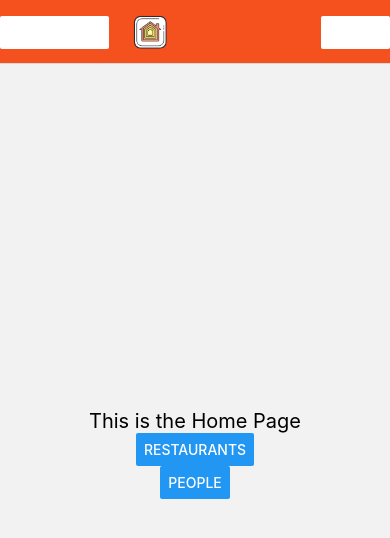
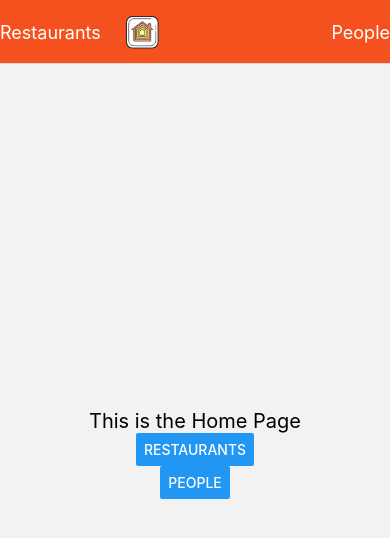
Before and after one commit to zhira03/LetsEatOut-v1, a React Native app: screen /Home in a window 390 px wide. Shown: the top 538 px of the page. Built offline with nearby package versions, Linux system fonts and the light colour scheme.

Commit message:
new Server Made

```diff
--- a/App.js
+++ b/App.js
@@ -1,5 +1,5 @@
 import { StatusBar } from 'expo-status-bar';
-import { StyleSheet, Text, View, Image,Button } from 'react-native';
+import { StyleSheet, Text, View, Image,Button,TouchableOpacity } from 'react-native';
 import { NavigationContainer } from '@react-navigation/native';
 import { createNativeStackNavigator } from '@react-navigation/native-stack';
 import Home  from './screens/Home';
@@ -43,18 +43,18 @@ export default function App({navigation}) {
           options={({ navigation }) => ({
             headerTitle: (props) => <HomeImage {...props} />,
             headerRight: () => (
-              <Button
-                onPress={() => navigation.navigate('People')}
-                title="People"
-                color="#fff"
-              />
+              <TouchableOpacity>
+                <Text style={styles.displayIcon} onPress={() => navigation.navigate('People')} >
+                People
+                </Text>
+              </TouchableOpacity>
             ),
             headerLeft: () => (
-              <Button
-                onPress={() => navigation.navigate('Restaurant')}
-                title="Restaurant"
-                color="#fff"
-              />
+              <TouchableOpacity>
+                <Text onPress={() => navigation.navigate('Restaurant')}  style={styles.displayIcon}>
+                Restaurants
+                </Text>
+              </TouchableOpacity>
             ),
           })}
         />
@@ -80,4 +80,8 @@ const styles = StyleSheet.create({
     alignItems: 'center',
     justifyContent: 'center',
   },
+  displayIcon:{
+    color:'#fff',
+    fontSize:18,
+  }
 });
--- a/screens/Home.js
+++ b/screens/Home.js
@@ -1,4 +1,4 @@
-import { StyleSheet, Text, View, Button } from 'react-native';
+import { StyleSheet, Text, View, Button, TouchableOpacity} from 'react-native';
 import React from 'react';
 
 export default function Home({ navigation }) {
```
Also changed, not shown: 2 other files (tests, documents, lock files or other folders).
